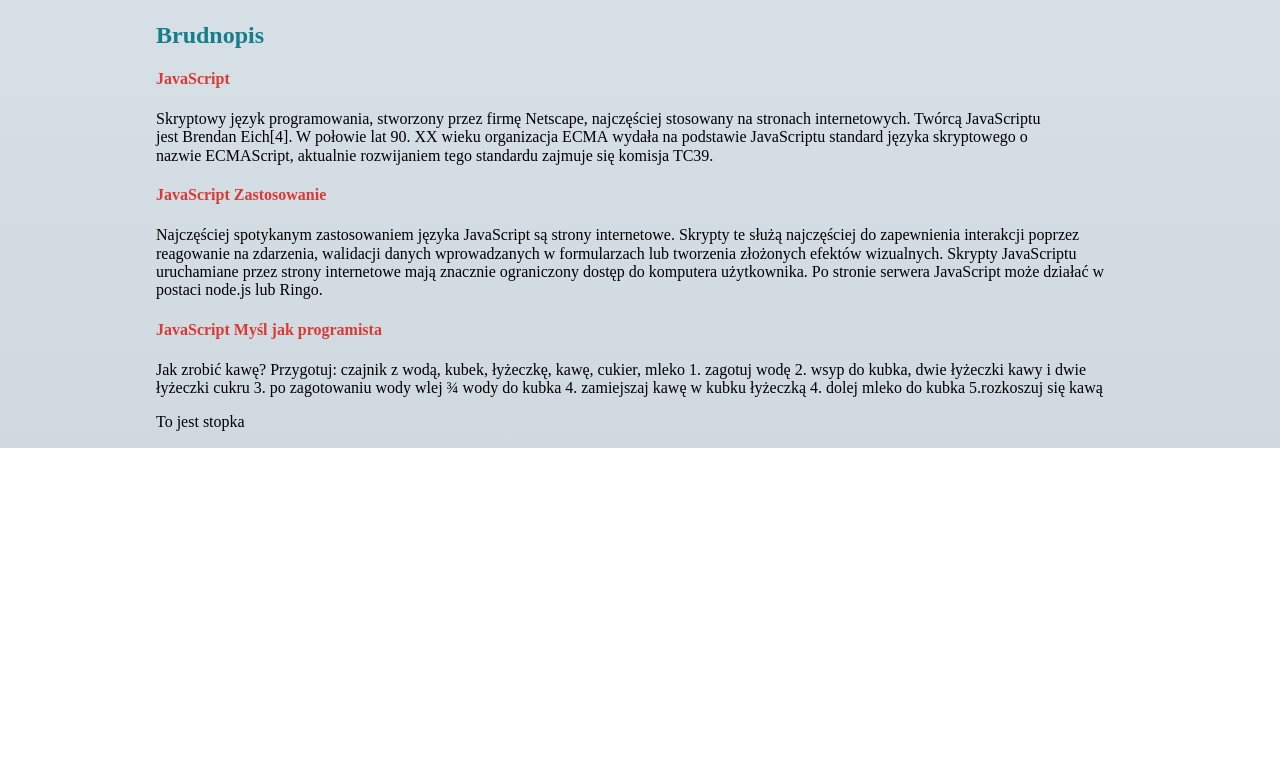
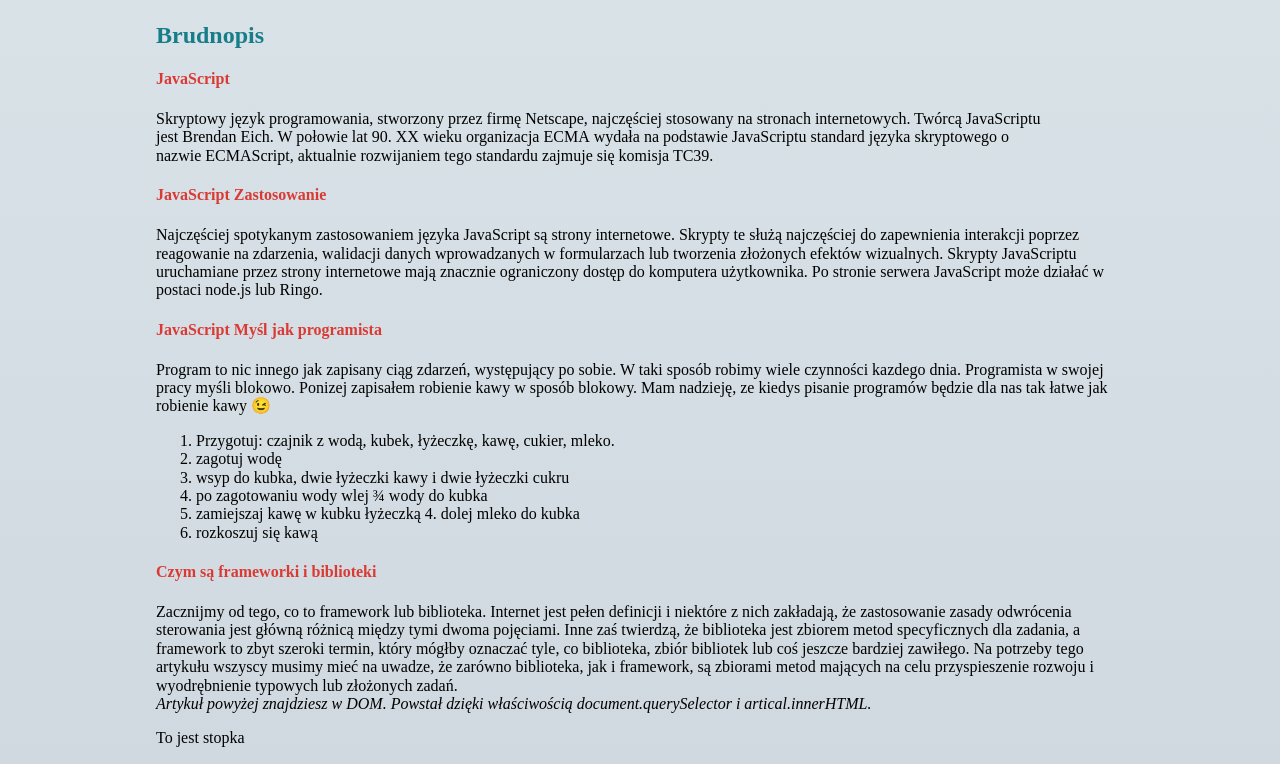
Before and after one commit to mattypaczkowski/test-project, a plain HTML site: page index.html in a window 1280 px wide. Shown: the part 768-1532 px from the top of the page. Before the commit the page ends 1216 px from the top, so only its background shows below. Drawn offline with Linux system fonts and the light colour scheme.

Commit message:
list html and JavaScript functions

```diff
--- a/index.html
+++ b/index.html
@@ -53,7 +53,7 @@
           <p class="article__paragraph">
             Skryptowy język programowania, stworzony przez firmę Netscape,
             najczęściej stosowany na stronach internetowych. Twórcą JavaScriptu
-            jest Brendan Eich[4]. W połowie lat 90. XX wieku
+            jest Brendan Eich. W połowie lat 90. XX wieku
             organizacja ECMA wydała na podstawie JavaScriptu standard języka
             skryptowego o nazwie ECMAScript, aktualnie rozwijaniem tego
             standardu zajmuje się komisja TC39.
@@ -76,11 +76,16 @@
         <article class="article">
           <h4 class="article__tittle">JavaScript Myśl jak programista</h4>
           <p class="article__paragraph">
-            Jak zrobić kawę? Przygotuj: czajnik z wodą, kubek, łyżeczkę, kawę,
-            cukier, mleko 1. zagotuj wodę 2. wsyp do kubka, dwie łyżeczki kawy i
-            dwie łyżeczki cukru 3. po zagotowaniu wody wlej ¾ wody do kubka 4.
-            zamiejszaj kawę w kubku łyżeczką 4. dolej mleko do kubka 5.rozkoszuj
-            się kawą
+            Program to nic innego jak zapisany ciąg zdarzeń, występujący po sobie. W taki sposób robimy wiele czynności kazdego dnia. Programista w swojej pracy myśli blokowo. Ponizej zapisałem robienie kawy w sposób blokowy. Mam nadzieję, ze kiedys pisanie programów będzie dla nas tak łatwe jak robienie kawy 😉
+            <ul class="article__list">
+              <li>Przygotuj: czajnik z wodą, kubek, łyżeczkę, kawę,
+                cukier, mleko.</li>
+             <li>zagotuj wodę</li>
+             <li>wsyp do kubka, dwie łyżeczki kawy i dwie łyżeczki cukru</li>
+             <li>po zagotowaniu wody wlej ¾ wody do kubka</li>
+             <li>zamiejszaj kawę w kubku łyżeczką 4. dolej mleko do kubka</li>
+             <li>rozkoszuj się kawą</li>
+            </ul>
           </p>
         </article>
 
--- a/main.js
+++ b/main.js
@@ -1,46 +1,47 @@
-// const name = "Mateusz";
-// const developer = "programistą";
+/* First lines in JavaScript */
 
-// console.log("Cześć!");
-// console.log(`Jestem ${name} i moim celem jest zostać ${developer}.`);
-// console.log("Trzymaj za mnie kciuki!");
+const name = "Mateusz";
+const developer = "programistą";
 
-// const articel = document.querySelector('.article--js');
+console.log("Cześć!");
+console.log(`Jestem ${name} i moim celem jest zostać ${developer}.`);
+console.log("Trzymaj za mnie kciuki!");
 
-// articel.innerHTML = `<h4 class="article__tittle">Czym są frameworki i biblioteki</h4>
-// <p class="article__paragraph">
-// Zacznijmy od tego, co to framework lub biblioteka. Internet jest pełen definicji i niektóre z nich zakładają, że zastosowanie zasady odwrócenia sterowania jest główną różnicą między tymi dwoma pojęciami. Inne zaś twierdzą, że biblioteka jest zbiorem metod specyficznych dla zadania, a framework to zbyt szeroki termin, który mógłby oznaczać tyle, co biblioteka, zbiór bibliotek lub coś jeszcze bardziej zawiłego.
-// Na potrzeby tego artykułu wszyscy musimy mieć na uwadze, że zarówno biblioteka, jak i framework, są zbiorami metod mających na celu przyspieszenie rozwoju i wyodrębnienie typowych lub złożonych zadań.
-// </br>
-// <i>Artykuł powyżej znajdziesz w DOM. Powstał dzięki właściwością document.querySelector i artical.innerHTML.</i>
-// </p>`;
+/* How to use querySelector and inner HTML */
 
-// console.log(articel);
+const articel = document.querySelector(".article--js");
 
+articel.innerHTML = `<h4 class="article__tittle">Czym są frameworki i biblioteki</h4>
+ <p class="article__paragraph">
+ Zacznijmy od tego, co to framework lub biblioteka. Internet jest pełen definicji i niektóre z nich zakładają, że zastosowanie zasady odwrócenia sterowania jest główną różnicą między tymi dwoma pojęciami. Inne zaś twierdzą, że biblioteka jest zbiorem metod specyficznych dla zadania, a framework to zbyt szeroki termin, który mógłby oznaczać tyle, co biblioteka, zbiór bibliotek lub coś jeszcze bardziej zawiłego.
+ Na potrzeby tego artykułu wszyscy musimy mieć na uwadze, że zarówno biblioteka, jak i framework, są zbiorami metod mających na celu przyspieszenie rozwoju i wyodrębnienie typowych lub złożonych zadań.
+ </br>
+ <i>Artykuł powyżej znajdziesz w DOM. Powstał dzięki właściwością document.querySelector i artical.innerHTML.</i>
+</p>`;
 
+/* How to use functions */
 
-/*const button = document.querySelector('.submit');
+function lineText(course, emoji) {
+  console.log(
+    `Właśnie jestem w połowie ${course} i sprawdzam jak działają funkcję ${emoji}`
+  );
+}
 
-button.addEventListener('click', function (event) {
-    event.preventDefault();
-    const x = document.querySelector('#input-x').value;
-    const y = document.querySelector('#input-y').value;
-    const nubmerOne = Number(x);
-    const numberTwo = Number(y);
-    const sum = nubmerOne + numberTwo;
+lineText("kursu WTF", "🤔");
 
-    console.log(sum);
+const arrowFunction = (arrow, emoji) => {
+  console.log(`To samo tylko ${arrow} function ${emoji}`);
+};
 
-}); */
+arrowFunction("arrow", "😎");
 
 function calculate(e) {
-    const x = document.querySelector('#input-x').value;
-    const y = document.querySelector('#input-y').value;
-    const nubmerOne = Number(x);
-    const numberTwo = Number(y);
-    const sum = nubmerOne + numberTwo;
+  const x = document.querySelector("#input-x").value;
+  const y = document.querySelector("#input-y").value;
+  const nubmerOne = Number(x);
+  const numberTwo = Number(y);
+  const sum = nubmerOne + numberTwo;
 
-    console.log(sum);
-    return false;
-
-};
+  console.log(sum);
+  return false;
+}
--- a/style.css
+++ b/style.css
@@ -45,3 +45,7 @@
 .article__tittle {
   color: #db3a34;
 }
+
+.article__list {
+  list-style-type: decimal;
+}
```
